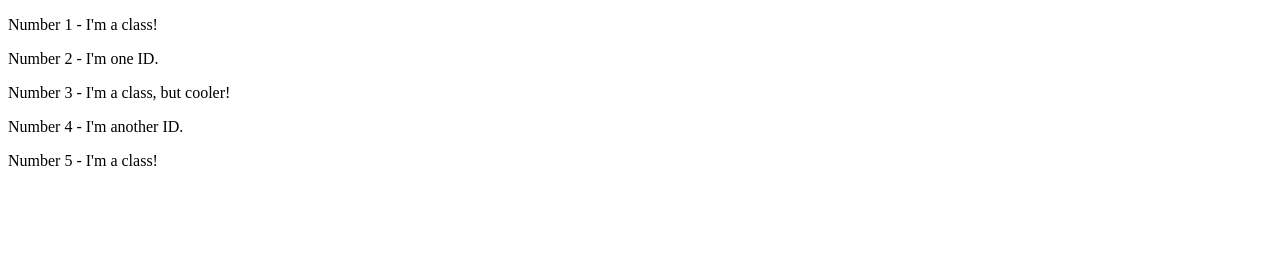
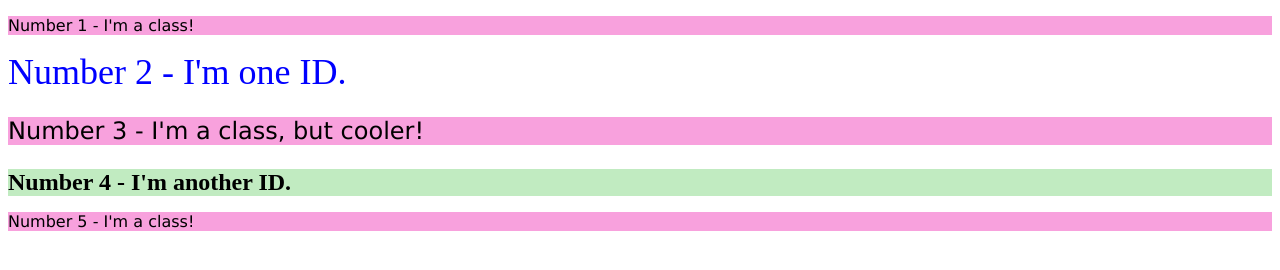
Before and after one commit to sudhakarkarunaiprakasam/TOP_foundations, a plain HTML site: page css-exercises-main/foundations/02-class-id-selectors/index.html in a window 1280 px wide. Drawn offline with Linux system fonts and the light colour scheme.

Commit message:
CSS Basic Exercises 1 & 2 completed

```diff
--- /dev/null
+++ b/css-exercises-main/foundations/01-css-methods/style.css
@@ -0,0 +1,7 @@
+div {
+    background-color: red;
+    color: white;
+    font-size: 32px;
+    text-align: center;
+    font-weight: bold;
+}
--- a/css-exercises-main/foundations/02-class-id-selectors/index.html
+++ b/css-exercises-main/foundations/02-class-id-selectors/index.html
@@ -8,10 +8,10 @@
     <link rel="stylesheet" href="style.css">
   </head>
   <body>
-    <p>Number 1 - I'm a class!</p>
-    <div>Number 2 - I'm one ID.</div>
-    <p>Number 3 - I'm a class, but cooler!</p>
-    <div>Number 4 - I'm another ID.</div>
-    <p>Number 5 - I'm a class!</p>
+    <p class="one">Number 1 - I'm a class!</p>
+    <div id="three">Number 2 - I'm one ID.</div>
+    <p class="one two">Number 3 - I'm a class, but cooler!</p>
+    <div id="four">Number 4 - I'm another ID.</div>
+    <p class="one">Number 5 - I'm a class!</p>
   </body>
 </html>
--- a/css-exercises-main/foundations/02-class-id-selectors/style.css
+++ b/css-exercises-main/foundations/02-class-id-selectors/style.css
@@ -0,0 +1,19 @@
+.one {
+    background-color: rgb(248, 161, 221);
+    font-family: Verdana, Geneva, Tahoma, sans-serif;
+}
+
+.one.two {
+    font-size: 24px;
+}
+
+#three {
+    font-size: 36px;
+    color: rgb(000,000,255);
+}
+
+#four {
+    font-size: 24px;
+    font-weight: bold;
+    background-color: rgb(193, 235, 193);
+}
```
Also changed, not shown: css-exercises-main/foundations/01-css-methods/index.html (+9 -1 lines).
